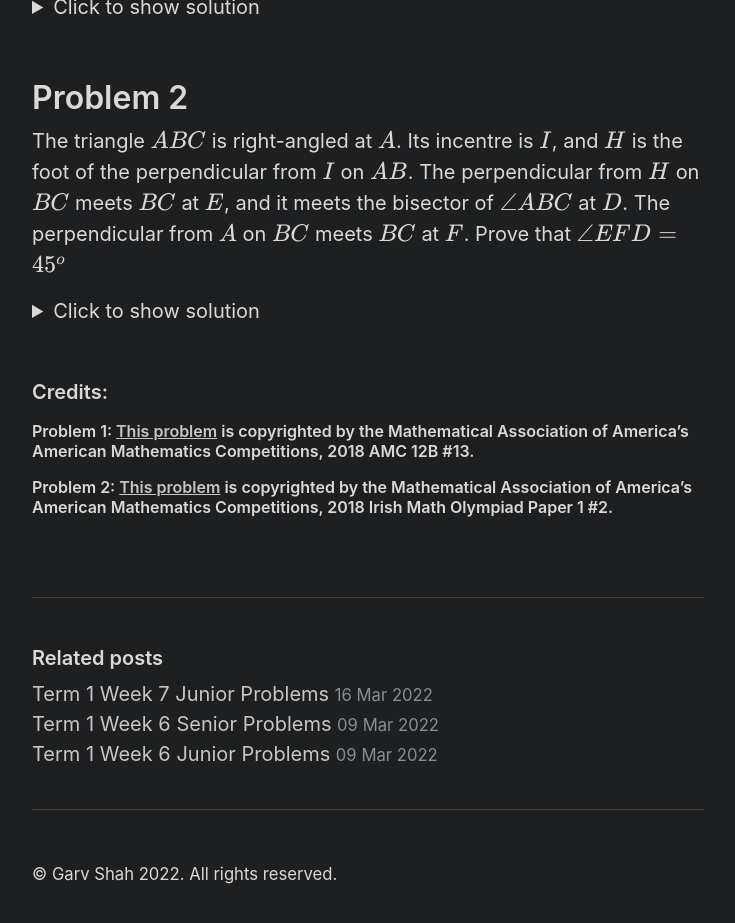
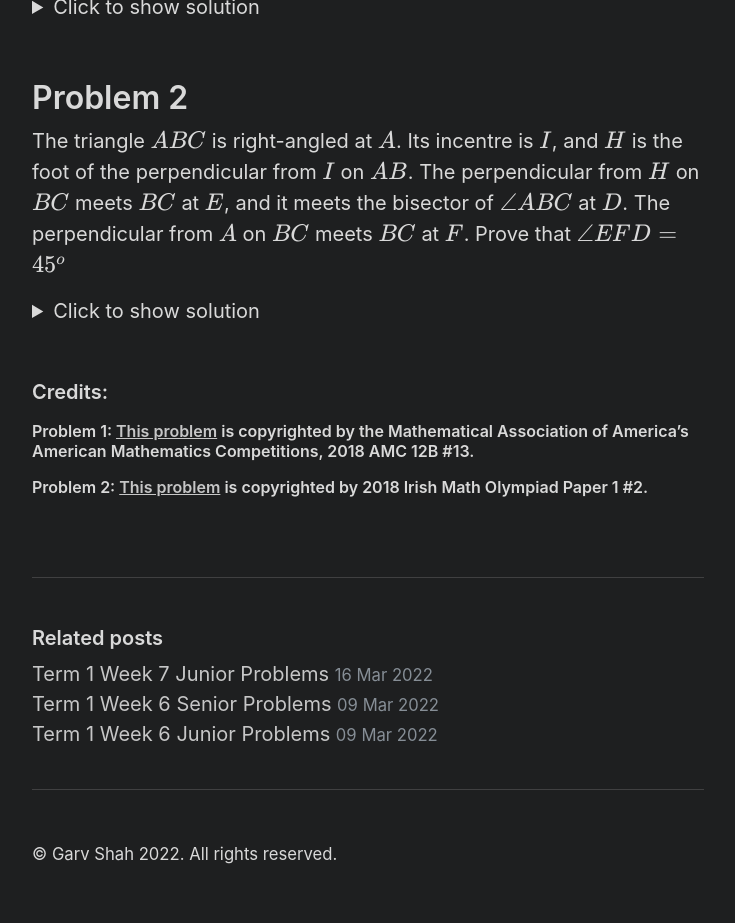
Before and after one commit to cgs-math/club, a Jekyll site: the page built from _posts/2022-03-16-2022Week7Senior.md, in a window 1280 px wide, cut to the strip 751-1687 px from the top of the page. Shown: the top 923 px of the strip, without its empty margins (272-1007 px from the left). Built offline with Jekyll 4.4.1, drawn with Linux system fonts in a browser that asks for light colours; nearby versions of some CDN libraries.

Commit message:
Update 2022-03-16-2022Week7Senior.md

```diff
--- a/_posts/2022-03-16-2022Week7Senior.md
+++ b/_posts/2022-03-16-2022Week7Senior.md
@@ -61,4 +61,4 @@ The triangle $ABC$ is right-angled at $A$. Its incentre is $I$, and $H$ is the f
 
 ### Credits:
 #### Problem 1: [This problem](https://artofproblemsolving.com/wiki/index.php/2018_AMC_12B_Problems/Problem_13) is copyrighted by the Mathematical Association of America's American Mathematics Competitions, 2018 AMC 12B #13.
-#### Problem 2: [This problem](https://artofproblemsolving.com/community/c728774_2018_irish_math_olympiad) is copyrighted by the Mathematical Association of America's American Mathematics Competitions, 2018 Irish Math Olympiad Paper 1 #2.
+#### Problem 2: [This problem](https://artofproblemsolving.com/community/c728774_2018_irish_math_olympiad) is copyrighted by 2018 Irish Math Olympiad Paper 1 #2.
```
